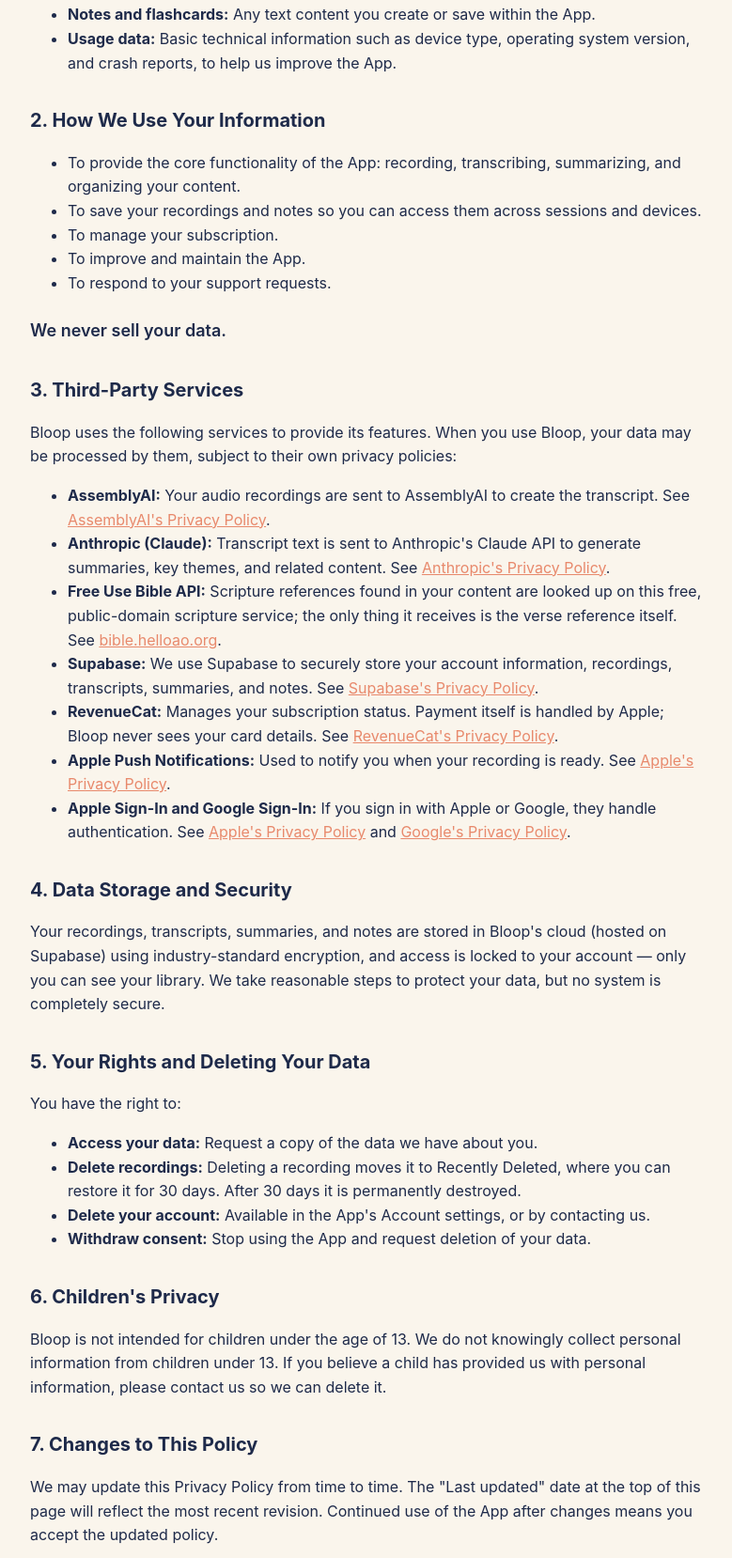
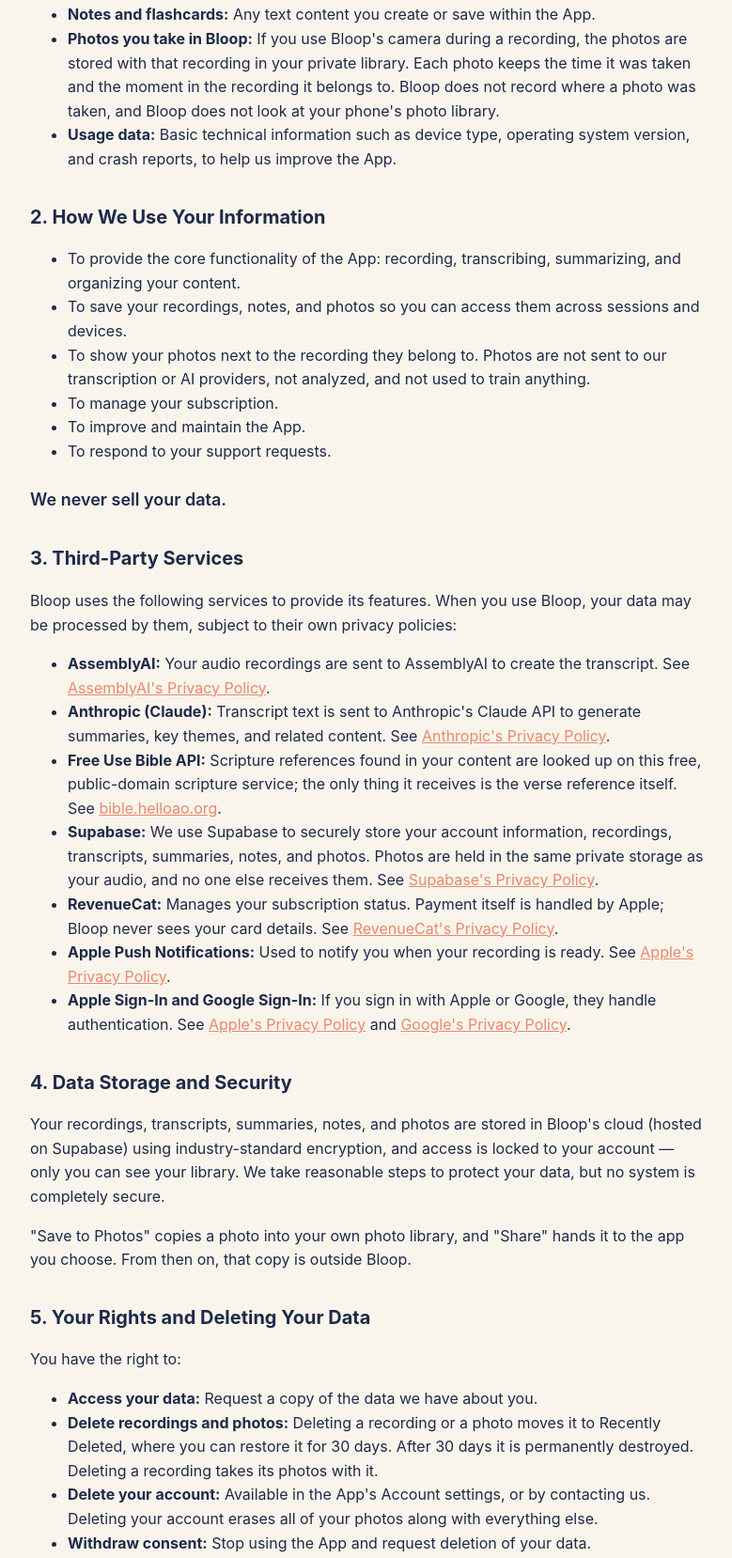
Before and after one commit to Owenluu/bloop-privacy, a plain HTML site: page index.html in a window 1280 px wide. Shown: the part 491-2149 px from the top of the page at 94% size, without its empty margins (248-1027 px from the left). Drawn offline with Linux system fonts and the light colour scheme.

Commit message:
policy: photos taken in Bloop (what is stored, who holds them, deleting, Save to Photos)
Co-Authored-By: Claude Fable 5.2 <noreply@anthropic.com>

```diff
--- a/index.html
+++ b/index.html
@@ -26,7 +26,7 @@
 <body>
 
 <h1>bloop<span class="dot">.</span> Privacy Policy</h1>
-<p class="updated">Last updated: September 11, 2026</p>
+<p class="updated">Last updated: November 25, 2026</p>
 
 <p>This Privacy Policy describes how Bloop ("we," "us," or "our") collects, uses, and protects your information when you use the Bloop mobile application (the "App"). Bloop is operated by Bloop Faith Notes LLC, based in Chicago, Illinois, USA.</p>
 
@@ -37,13 +37,15 @@
   <li><strong>Audio recordings:</strong> Audio you record using the App (such as sermons, meetings, conversations, reflections, or interviews).</li>
   <li><strong>Transcripts and summaries:</strong> Text generated from your recordings using the third-party services below.</li>
   <li><strong>Notes and flashcards:</strong> Any text content you create or save within the App.</li>
+  <li><strong>Photos you take in Bloop:</strong> If you use Bloop's camera during a recording, the photos are stored with that recording in your private library. Each photo keeps the time it was taken and the moment in the recording it belongs to. Bloop does not record where a photo was taken, and Bloop does not look at your phone's photo library.</li>
   <li><strong>Usage data:</strong> Basic technical information such as device type, operating system version, and crash reports, to help us improve the App.</li>
 </ul>
 
 <h2>2. How We Use Your Information</h2>
 <ul>
   <li>To provide the core functionality of the App: recording, transcribing, summarizing, and organizing your content.</li>
-  <li>To save your recordings and notes so you can access them across sessions and devices.</li>
+  <li>To save your recordings, notes, and photos so you can access them across sessions and devices.</li>
+  <li>To show your photos next to the recording they belong to. Photos are not sent to our transcription or AI providers, not analyzed, and not used to train anything.</li>
   <li>To manage your subscription.</li>
   <li>To improve and maintain the App.</li>
   <li>To respond to your support requests.</li>
@@ -57,21 +59,22 @@
   <li><strong>AssemblyAI:</strong> Your audio recordings are sent to AssemblyAI to create the transcript. See <a href="https://www.assemblyai.com/legal/privacy-policy" target="_blank">AssemblyAI's Privacy Policy</a>.</li>
   <li><strong>Anthropic (Claude):</strong> Transcript text is sent to Anthropic's Claude API to generate summaries, key themes, and related content. See <a href="https://www.anthropic.com/legal/privacy" target="_blank">Anthropic's Privacy Policy</a>.</li>
   <li><strong>Free Use Bible API:</strong> Scripture references found in your content are looked up on this free, public-domain scripture service; the only thing it receives is the verse reference itself. See <a href="https://bible.helloao.org" target="_blank">bible.helloao.org</a>.</li>
-  <li><strong>Supabase:</strong> We use Supabase to securely store your account information, recordings, transcripts, summaries, and notes. See <a href="https://supabase.com/privacy" target="_blank">Supabase's Privacy Policy</a>.</li>
+  <li><strong>Supabase:</strong> We use Supabase to securely store your account information, recordings, transcripts, summaries, notes, and photos. Photos are held in the same private storage as your audio, and no one else receives them. See <a href="https://supabase.com/privacy" target="_blank">Supabase's Privacy Policy</a>.</li>
   <li><strong>RevenueCat:</strong> Manages your subscription status. Payment itself is handled by Apple; Bloop never sees your card details. See <a href="https://www.revenuecat.com/privacy" target="_blank">RevenueCat's Privacy Policy</a>.</li>
   <li><strong>Apple Push Notifications:</strong> Used to notify you when your recording is ready. See <a href="https://www.apple.com/legal/privacy/" target="_blank">Apple's Privacy Policy</a>.</li>
   <li><strong>Apple Sign-In and Google Sign-In:</strong> If you sign in with Apple or Google, they handle authentication. See <a href="https://www.apple.com/legal/privacy/" target="_blank">Apple's Privacy Policy</a> and <a href="https://policies.google.com/privacy" target="_blank">Google's Privacy Policy</a>.</li>
 </ul>
 
 <h2>4. Data Storage and Security</h2>
-<p>Your recordings, transcripts, summaries, and notes are stored in Bloop's cloud (hosted on Supabase) using industry-standard encryption, and access is locked to your account — only you can see your library. We take reasonable steps to protect your data, but no system is completely secure.</p>
+<p>Your recordings, transcripts, summaries, notes, and photos are stored in Bloop's cloud (hosted on Supabase) using industry-standard encryption, and access is locked to your account — only you can see your library. We take reasonable steps to protect your data, but no system is completely secure.</p>
+<p>"Save to Photos" copies a photo into your own photo library, and "Share" hands it to the app you choose. From then on, that copy is outside Bloop.</p>
 
 <h2>5. Your Rights and Deleting Your Data</h2>
 <p>You have the right to:</p>
 <ul>
   <li><strong>Access your data:</strong> Request a copy of the data we have about you.</li>
-  <li><strong>Delete recordings:</strong> Deleting a recording moves it to Recently Deleted, where you can restore it for 30 days. After 30 days it is permanently destroyed.</li>
-  <li><strong>Delete your account:</strong> Available in the App's Account settings, or by contacting us.</li>
+  <li><strong>Delete recordings and photos:</strong> Deleting a recording or a photo moves it to Recently Deleted, where you can restore it for 30 days. After 30 days it is permanently destroyed. Deleting a recording takes its photos with it.</li>
+  <li><strong>Delete your account:</strong> Available in the App's Account settings, or by contacting us. Deleting your account erases all of your photos along with everything else.</li>
   <li><strong>Withdraw consent:</strong> Stop using the App and request deletion of your data.</li>
 </ul>
 
```
